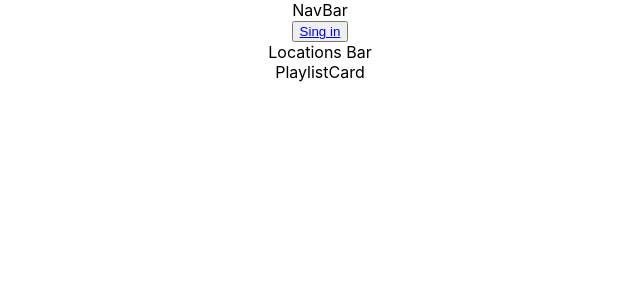
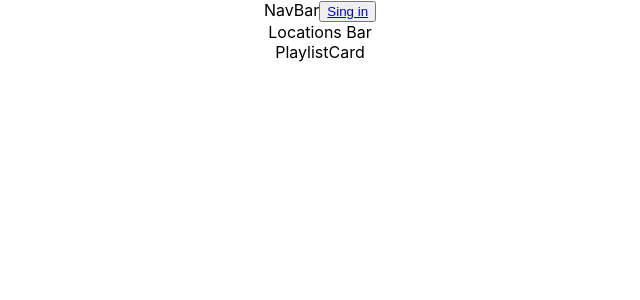
Before and after one commit to metart43/spotify_frontend, a React (Create React App) app: page / in a window 1280 px wide. Shown: the top 300 px of the page, without its empty margins (320-960 px from the left). Built offline with nearby package versions, Linux system fonts and the light colour scheme; what spotify-web-api-js would draw is missing.

Commit message:
small fixes

```diff
--- a/src/App.js
+++ b/src/App.js
@@ -27,12 +27,10 @@ componentDidMount(){
   }
 }
 
-
   render() {
     return (
         <div className="App">
           <NavBar />
-          <button ><a href='http://localhost:3000/api/v1/login'> Sing in </a></button>
           <Locations />
           <PlaylistIndex />
           <Player />
--- a/src/components/NavBar.js
+++ b/src/components/NavBar.js
@@ -4,6 +4,7 @@ const NavBar = () => {
   return (
     <div>
     NavBar
+      <button ><a href='http://localhost:3000/api/v1/login'> Sing in </a></button>
     </div>
   )
 }
```
